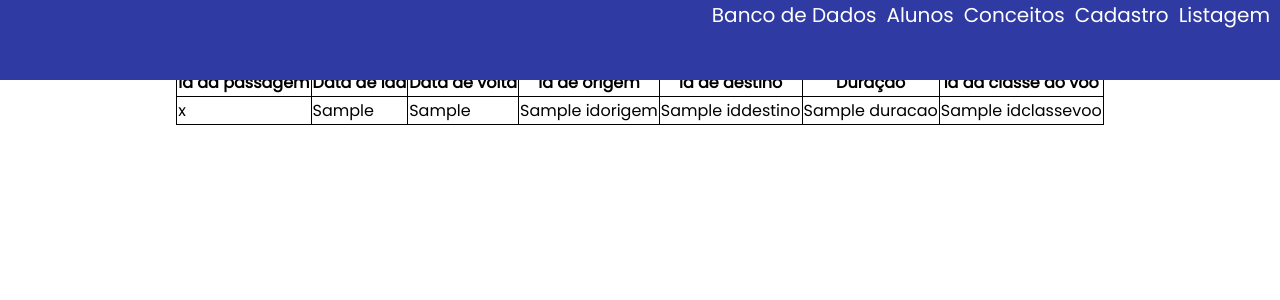
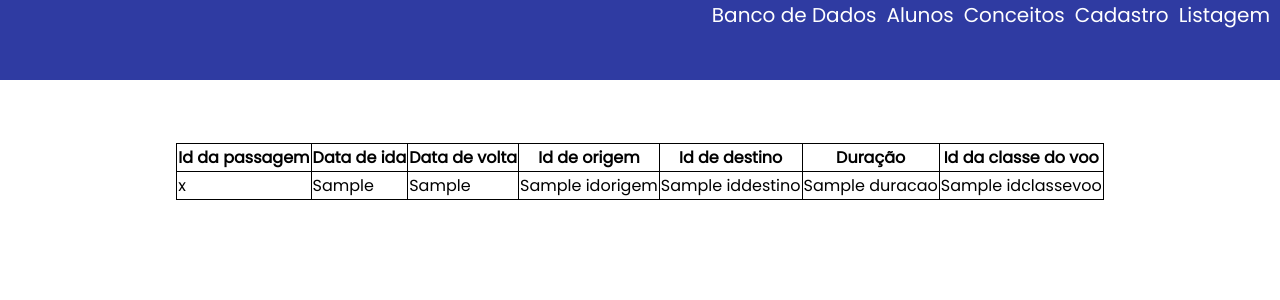
Before and after one commit to defendii/Avalia-o-4-BIm-DW, a Python web app: template flask/templates/listagem.html in a window 1280 px wide. Shown: the top 300 px of the page. Run offline with Jinja, Linux system fonts and the light colour scheme; the template is opened without the code that fills it: most values are stand-ins (such as "Sample title", 1, 10 or a date in 2020).

Commit message:
ajustando topo flask listagem

```diff
--- a/flask/static/bd.css
+++ b/flask/static/bd.css
@@ -65,7 +65,6 @@
     height: 100%;
 
 }
-
 
 h1, p {
     text-align: center;
--- a/flask/static/listagem.css
+++ b/flask/static/listagem.css
@@ -127,7 +127,10 @@
 }
 
 .tabela{
-    margin-top: 10px;
+    margin-left: 10px;
+    margin-right: 10px;
+    margin-top: 85px;
+    margin-bottom: 10px;
     border-collapse: collapse;
 }
 
--- a/flask/static/paginicio.css
+++ b/flask/static/paginicio.css
@@ -28,10 +28,6 @@ h1{
     font-size: 1.rem;
 }
 
-/* .menu-mobile{
-    display: block;
-} */
-
 .menu-icon {
     position: fixed;
     width: 100%;
@@ -41,7 +37,9 @@ h1{
     flex-direction: row;
     align-content: center;
     justify-content: flex-end;
+    z-index: 1;
 }
+
 .menu-icon img {
     width: 20px;
     margin: 5px;
--- a/flask/static/style.css
+++ b/flask/static/style.css
@@ -217,7 +217,7 @@ button{
 }
 
 .container-desktop.dark{
-    background-image: url("{{ url_for('static', filename='imagens/praia_noite.jpg') }}");
+    background-image: url('../static/imagens/praia_noite.jpg');
 }
 
 
```
